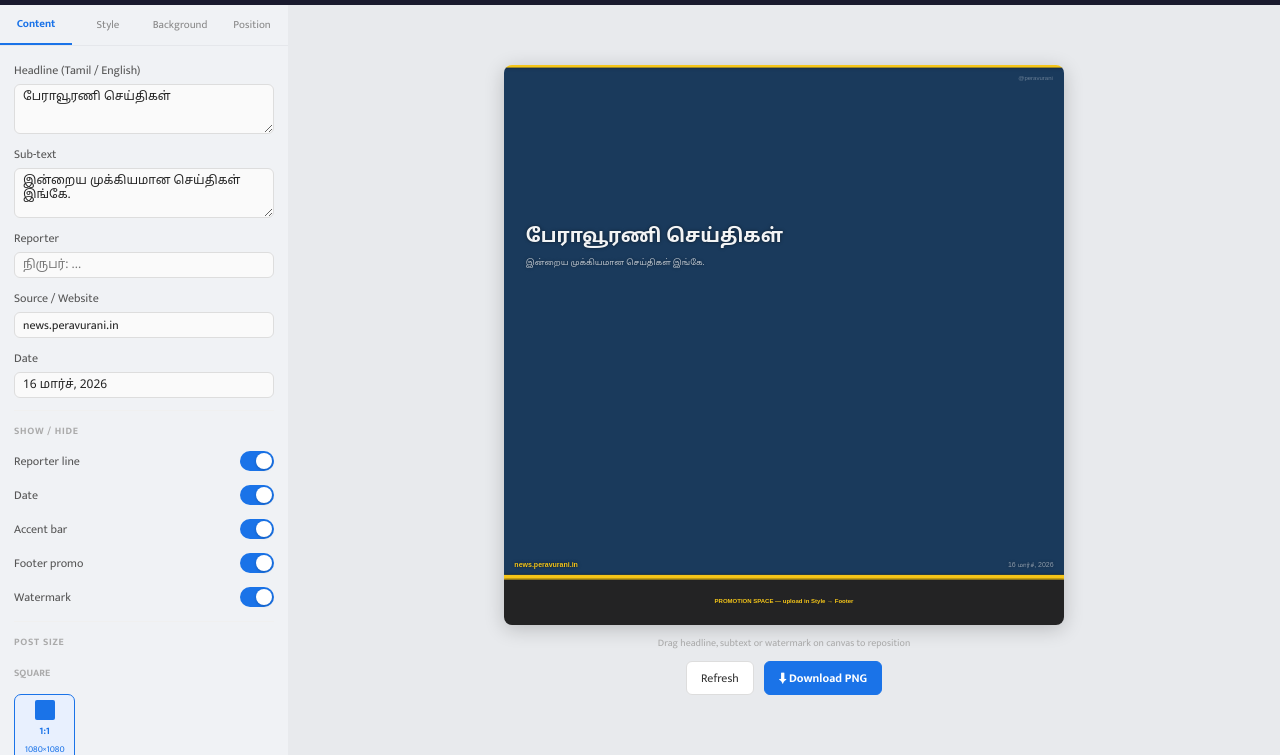
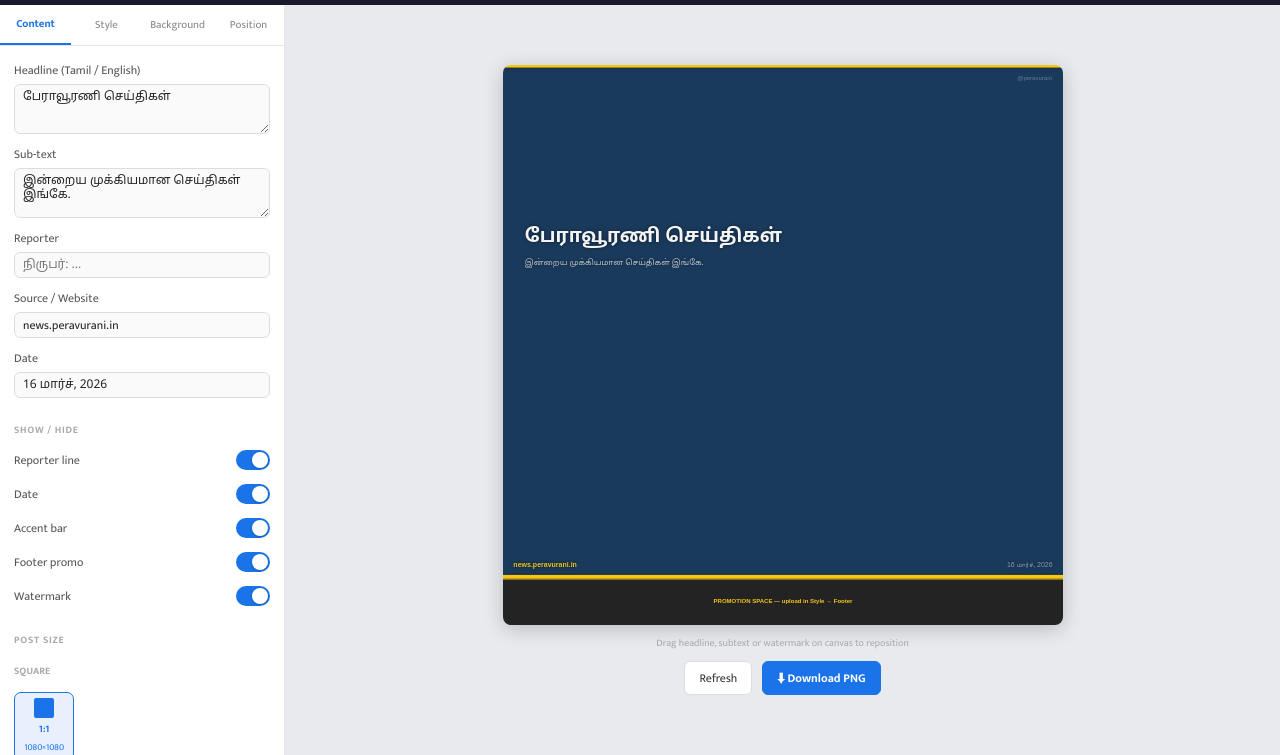
Before and after one commit to Ramrk1922/post-maker, a plain HTML site: page index.html in a window 1280 px wide. Shown: the part 45-800 px from the top of the page. Drawn offline with Linux system fonts and the light colour scheme; a web font is replaced by a local one.

Commit message:
Update style.css

```diff
--- a/style.css
+++ b/style.css
@@ -14,7 +14,7 @@ body {
   flex-direction: column;
   overflow: hidden;
 }
-
+.sidebar { width: 285px; min-width: 285px; background: #ffffff; border-right: 1px solid #e5e7eb; display: flex; flex-direction: column; overflow: hidden; }
 /* ── TOP BAR ── */
 .topbar {
   height: 50px;
```
